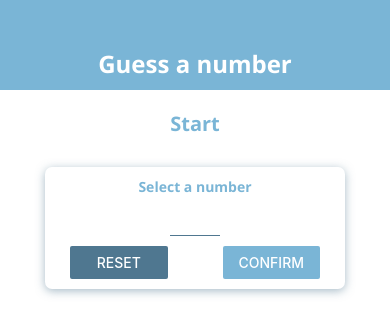
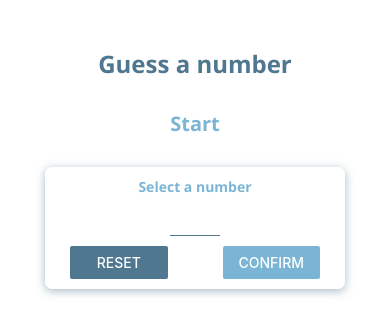
Before and after one commit to rjwhobbs/learn-react-native, a React Native app in the folder second-rn-app/: screen / in a window 390 px wide. Shown: the top 334 px of the page. Built offline with nearby package versions, Linux system fonts and the light colour scheme.

Commit message:
Using Platform to check os

```diff
--- a/second-rn-app/components/Header.js
+++ b/second-rn-app/components/Header.js
@@ -1,5 +1,5 @@
 import React from 'react';
-import {View, Text, StyleSheet} from 'react-native'
+import {View, Text, StyleSheet, Platform} from 'react-native'
 import colours from '../constants/colours';
 
 const Header = (props) => {
@@ -17,13 +17,15 @@ const styles = StyleSheet.create({
 		width: '100%',
 		height: 90,
 		paddingTop: 36,
-		backgroundColor: colours.primary,
+		backgroundColor: Platform.OS === 'android' ? colours.primary : 'white',
 		alignItems: 'center',
-		justifyContent: 'center'
+		justifyContent: 'center',
+		borderBottomColor: Platform.OS === 'ios' ?  colours.accent : 'transparent',
+		borderBottomWidth: Platform.OS === 'ios' ? 1 : 0
 	},
 	title: {
 		fontFamily: 'open-sans-bold',
-		color: '#fff',
+		color: Platform.OS === 'android' ? "#fff" : colours.accent,
 		fontSize: 24
 	}
 });
```
